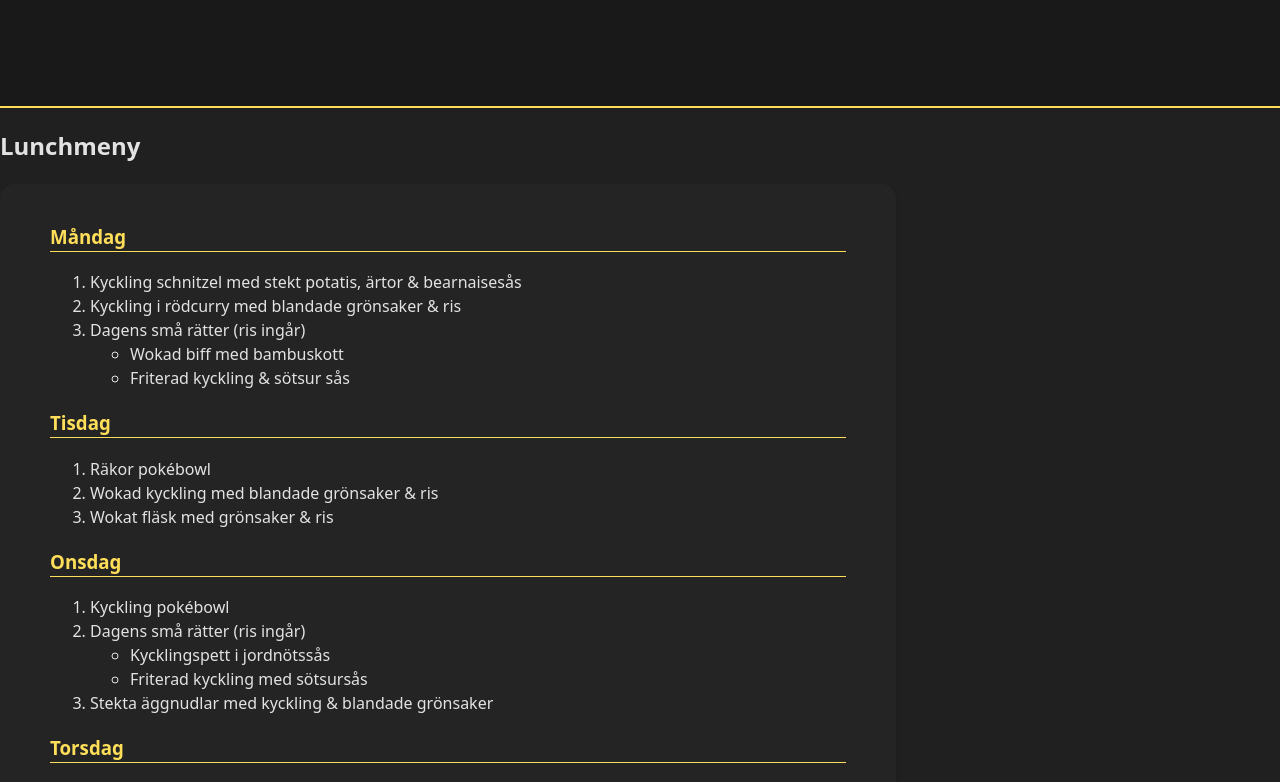
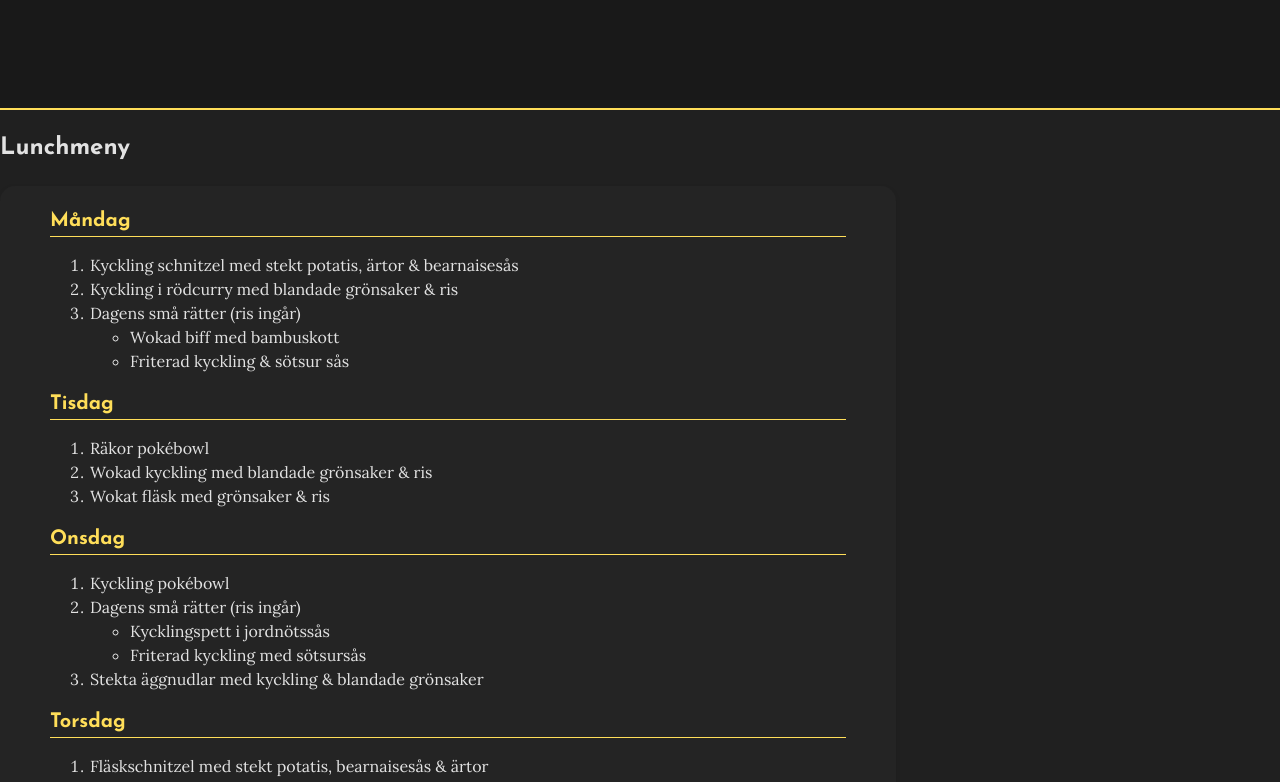
Before and after one commit to Filipc04/vietdh-react, a React (Vite) app: page / in a window 1280 px wide. Shown: the part 900-1682 px from the top of the page. Built offline with nearby package versions, Linux system fonts and the light colour scheme.

Commit message:
experimentera med fonts, sidan klar för production i princip

```diff
--- a/index.html
+++ b/index.html
@@ -4,7 +4,15 @@
     <meta charset="UTF-8" />
     <link rel="icon" type="image/svg+xml" href="./public/vietdh_icon.png" />
     <meta name="viewport" content="width=device-width, initial-scale=1.0" />
+    <link rel="preconnect" href="https://fonts.googleapis.com">
+    <link rel="preconnect" href="https://fonts.gstatic.com" crossorigin>
     <title>Viet DH Restaurang</title>
+
+    <!--FONTS-->
+
+    <link href="https://fonts.googleapis.com/css2?family=Lora:ital,wght@0,400..700;1,400..700&family=Pinyon+Script&family=Pixelify+Sans:wght@400..700&family=Poiret+One&display=swap" rel="stylesheet">
+    <link href="https://fonts.googleapis.com/css2?family=Josefin+Sans:ital,wght@0,100..700;1,100..700&family=Lora:ital,wght@0,400..700;1,400..700&family=Pinyon+Script&family=Pixelify+Sans:wght@400..700&family=Poiret+One&display=swap" rel="stylesheet">
+    <link href="https://fonts.googleapis.com/css2?family=Courier+Prime:ital,wght@0,400;0,700;1,400;1,700&family=Josefin+Sans:ital,wght@0,100..700;1,100..700&family=Lora:ital,wght@0,400..700;1,400..700&family=Pinyon+Script&family=Pixelify+Sans:wght@400..700&family=Poiret+One&display=swap" rel="stylesheet">
   </head>
   <body>
     <div id="root"></div>
--- a/src/components/dinner-menu/DinnerMenu.module.css
+++ b/src/components/dinner-menu/DinnerMenu.module.css
@@ -13,6 +13,7 @@
 	font-weight: bold;
 	margin-bottom: 10px;
 	font-size: 20px;
+	font-family: var(--heading-font);
 }
 
 .grid-container {
--- a/src/components/footer/Footer.module.css
+++ b/src/components/footer/Footer.module.css
@@ -8,6 +8,7 @@
 	padding: 15px 0;
 	margin-top: 50px;
 	background-color: #191919;
+	font-family: var(--heading-font);
 }
 
 .contact-button,
--- a/src/components/header/Header.module.css
+++ b/src/components/header/Header.module.css
@@ -7,6 +7,7 @@
 	justify-content: space-between;
 	align-items: center;
 	background-color: #191919;
+	font-family: var(--heading-font);
 }
 
 .images-link {
--- a/src/components/information/RestaurantInfo.module.css
+++ b/src/components/information/RestaurantInfo.module.css
@@ -6,6 +6,7 @@
 	width: 50%;
 	font-size: 25px;
 	gap: 10px;
+	font-family: var(--heading-font);
 }
 
 .opening-hours,
@@ -49,6 +50,10 @@
 	border-radius: 10px;
 }
 
+.text-span{
+	font-family: var(--menu-font);
+}
+
 @media (max-width: 768px) {
 	.info-container{
 		width: 100%;
--- a/src/components/information/RestaurantInfo.tsx
+++ b/src/components/information/RestaurantInfo.tsx
@@ -12,7 +12,7 @@
 				className={styles.findUsLink}
 				href="https://www.google.com/maps/place/Viet+DH+restaurang/@56.6604271,12.8763978,16z/data=!4m6!3m5!1s0x4651a348397a09ad:0x125c7412d79dce12!8m2!3d56.6605451!4d12.8787796!16s%2Fg%2F11xss3p6gp!5m2!1e4!1e1?entry=ttu&g_ep=EgoyMDI2MDMxOC4xIKXMDSoASAFQAw%3D%3D"
 				target="_blank"
-        rel='noopener'
+				rel="noopener"
 			>
 				<img
 					src="src/assets/find_us.png"
@@ -23,10 +23,15 @@
 
 			<div className={styles.openingHours}>
 				Öppettider:{' '}
-				<span style={{ color: 'white' }}>{InfoObject.openingHours}</span>
+				<span style={{ color: 'white' }} className="text-span">
+					{InfoObject.openingHours}
+				</span>
 			</div>
 			<div className={styles.address}>
-				Address: <span style={{ color: 'white' }}>{InfoObject.address}</span>
+				Address:{' '}
+				<span style={{ color: 'white' }} className="text-span">
+					{InfoObject.address}
+				</span>
 			</div>
 		</div>
 	);
--- a/src/components/lunch-menu/MenuEntry.module.css
+++ b/src/components/lunch-menu/MenuEntry.module.css
@@ -4,7 +4,11 @@
 }
 
 .title {
+	color: var(--primary-fg);
+	border-bottom: 1px solid var(--primary-fg);
 	width: 100%;
-	border-bottom: 1px solid var(--primary-fg);
-	color: var(--primary-fg);
+	font-weight: bold;
+	margin-bottom: 10px;
+	font-size: 20px;
+	font-family: var(--heading-font);
 }
--- a/src/components/lunch-menu/MenuEntry.tsx
+++ b/src/components/lunch-menu/MenuEntry.tsx
@@ -9,7 +9,7 @@
 export function MenuEntry({ title, meals }: MenuEntryProps) {
 	return (
 		<article className={styles.menuEntry}>
-			<h3 className={styles.title}>{title}</h3>
+			<div className={styles.title}>{title}</div>
 			<ol>
 				{meals.map((meal) => (
 					<>
--- a/src/styles/index.css
+++ b/src/styles/index.css
@@ -28,3 +28,15 @@
 	text-decoration: unset;
 	cursor: pointer;
 }
+
+li{
+	font-family: var(--menu-font)
+}
+
+h3{
+	font-family: var(--heading-font);
+}
+
+h2{
+	font-family: var(--heading-font);
+}
--- a/src/styles/variables.css
+++ b/src/styles/variables.css
@@ -2,4 +2,8 @@
 	--primary-bg: #202020;
 	--primary-fg: #ffde59;
 	--secondary-fg: #ffffff;
+
+	--menu-font: "Lora", serif;
+	--heading-font: "Josefin Sans", sans-serif;
+	--large-heading-font: "Courier Prime", monospace;
 }
```
